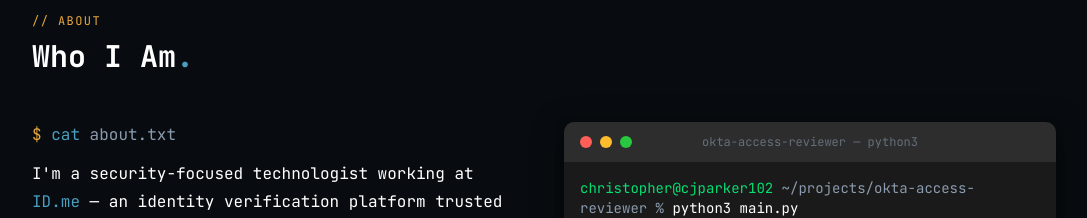
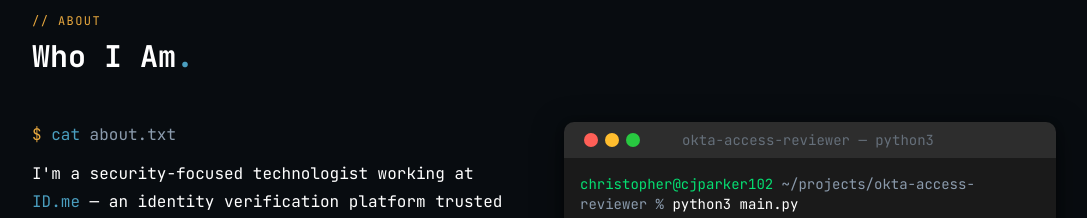
Before and after one commit to cjparker102/cjparker102-dev, a Next.js app: page / in a window 1280 px wide. Shown: the part 900-1118 px from the top of the page, without its empty margins (96-1183 px from the left). Built offline with nearby package versions, Linux system fonts and the light colour scheme.

Commit message:
fix terminal title bar proportions to match macOS
- Height: py-3 → h-9 (36px) matching real macOS
- Dots: w-3/h-3 → w-3.5/h-3.5 (14px), gap-2 → gap-[7px]
- Left padding: px-4 → px-5
- Title text: text-xs → text-sm, adjusted negative margin

```diff
--- a/app/components/About.tsx
+++ b/app/components/About.tsx
@@ -74,15 +74,15 @@ export default function About() {
 
               {/* ── macOS title bar ─────────────────────────── */}
               <div
-                className="flex items-center px-4 py-3"
+                className="flex items-center h-9 px-5"
                 style={{ background: "#2d2d2d" }}
               >
-                <div className="flex items-center gap-2">
-                  <span className="w-3 h-3 rounded-full" style={{ background: "#FF5F57" }} />
-                  <span className="w-3 h-3 rounded-full" style={{ background: "#FFBD2E" }} />
-                  <span className="w-3 h-3 rounded-full" style={{ background: "#28C840" }} />
+                <div className="flex items-center gap-[7px]">
+                  <span className="w-3.5 h-3.5 rounded-full" style={{ background: "#FF5F57" }} />
+                  <span className="w-3.5 h-3.5 rounded-full" style={{ background: "#FFBD2E" }} />
+                  <span className="w-3.5 h-3.5 rounded-full" style={{ background: "#28C840" }} />
                 </div>
-                <span className="flex-1 text-center text-muted/60 text-xs font-mono -ml-[52px]">
+                <span className="flex-1 text-center text-muted/60 text-sm font-mono -ml-[60px]">
                   okta-access-reviewer — python3
                 </span>
               </div>
```
